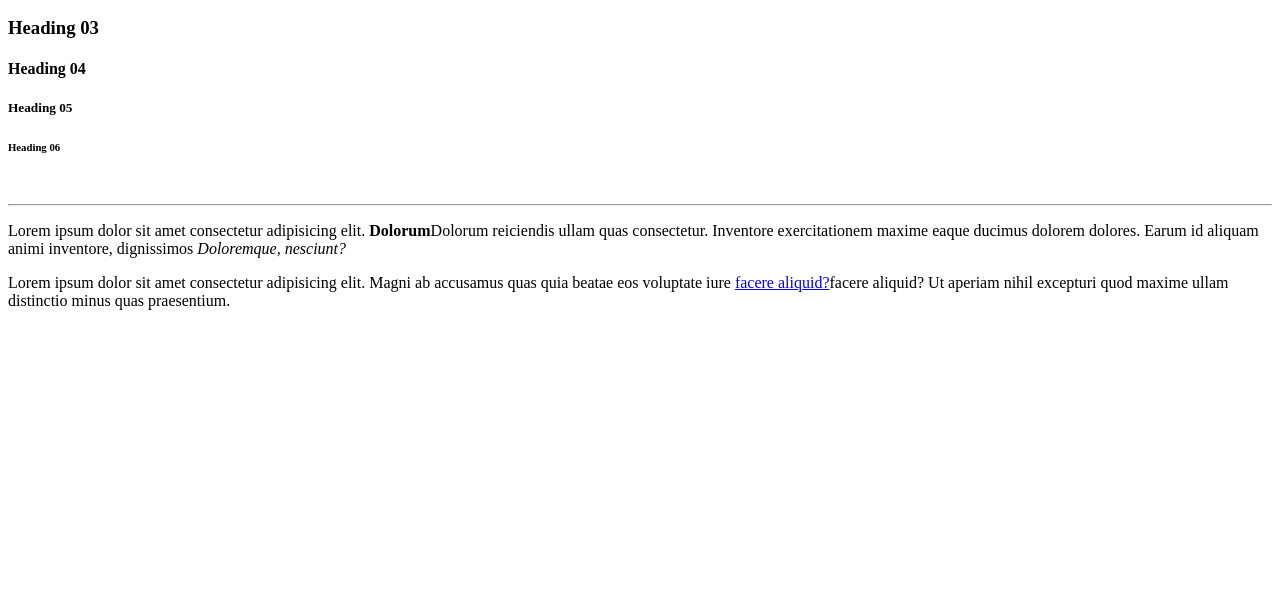
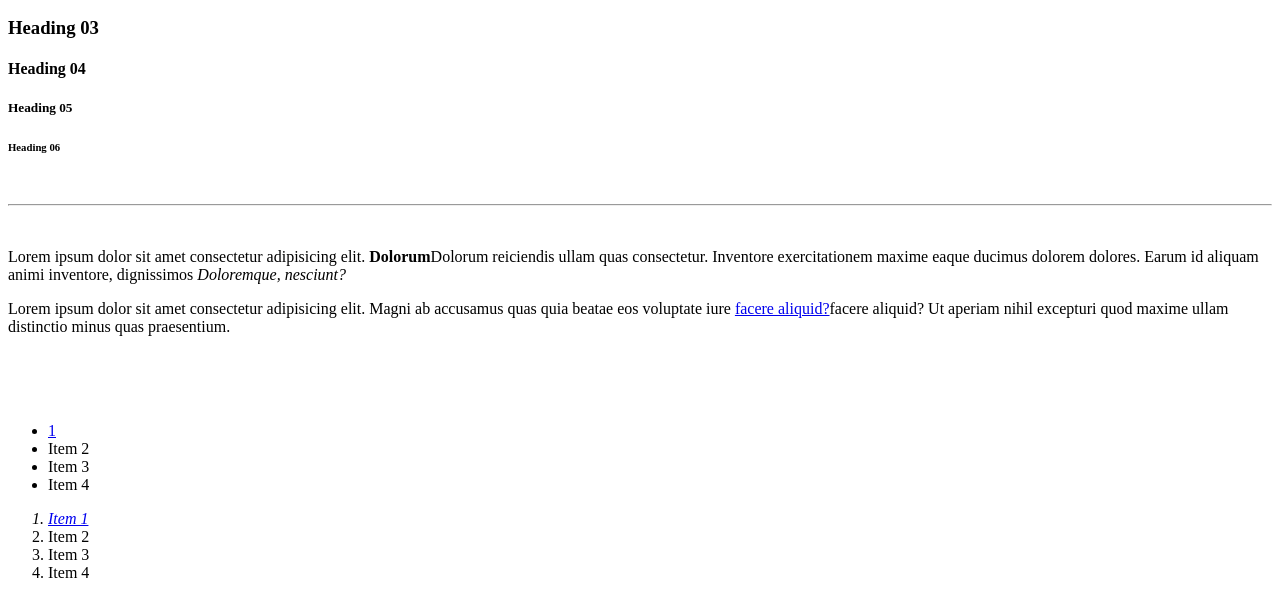
Before and after one commit to Jenisha-amatya/ITC-111b, a plain HTML site: page classEx/classEx02a.html in a window 1280 px wide. Shown: the part 110-726 px from the top of the page. Drawn offline with Linux system fonts and the light colour scheme.

Commit message:
Add files via upload

```diff
--- a/classEx/classEx02a.html
+++ b/classEx/classEx02a.html
@@ -22,15 +22,39 @@
 
        <br>
        <hr>
+       <br>
 
 
 
-       <!--    --->
+       <!-- Paragraph   --->
 
        <p>Lorem ipsum dolor sit amet consectetur adipisicing elit. <strong>Dolorum</strong>Dolorum reiciendis ullam quas consectetur. Inventore exercitationem maxime eaque ducimus dolorem dolores. Earum id aliquam animi inventore, dignissimos <em> Doloremque, nesciunt?</em></p>
 
        <p>Lorem ipsum dolor sit amet consectetur adipisicing elit. Magni ab accusamus quas quia beatae eos voluptate iure <a href="http://3Dtotal.com" target="_blank">facere aliquid?</a>facere aliquid? Ut aperiam nihil excepturi quod maxime ullam distinctio minus quas praesentium.</p>
 
+       <br>
+       <br>
+       <br>
 
+       <!-- lists  -->
+
+       <ul>
+           <li><a href="#">1</a></li>
+           <li>Item 2</li>
+           <li>Item 3</li>
+           <li>Item 4</li>
+       </ul>
+
+       <ol>
+           <em><li><a href="#">Item 1</a></li></em>
+           <li>Item 2</li>
+           <li>Item 3</li>
+           <li>Item 4</li>
+       </ol>
+
+
+
+
+       <div style="margin-top: 1000px;"></div>
     </body>
 </html>
```
